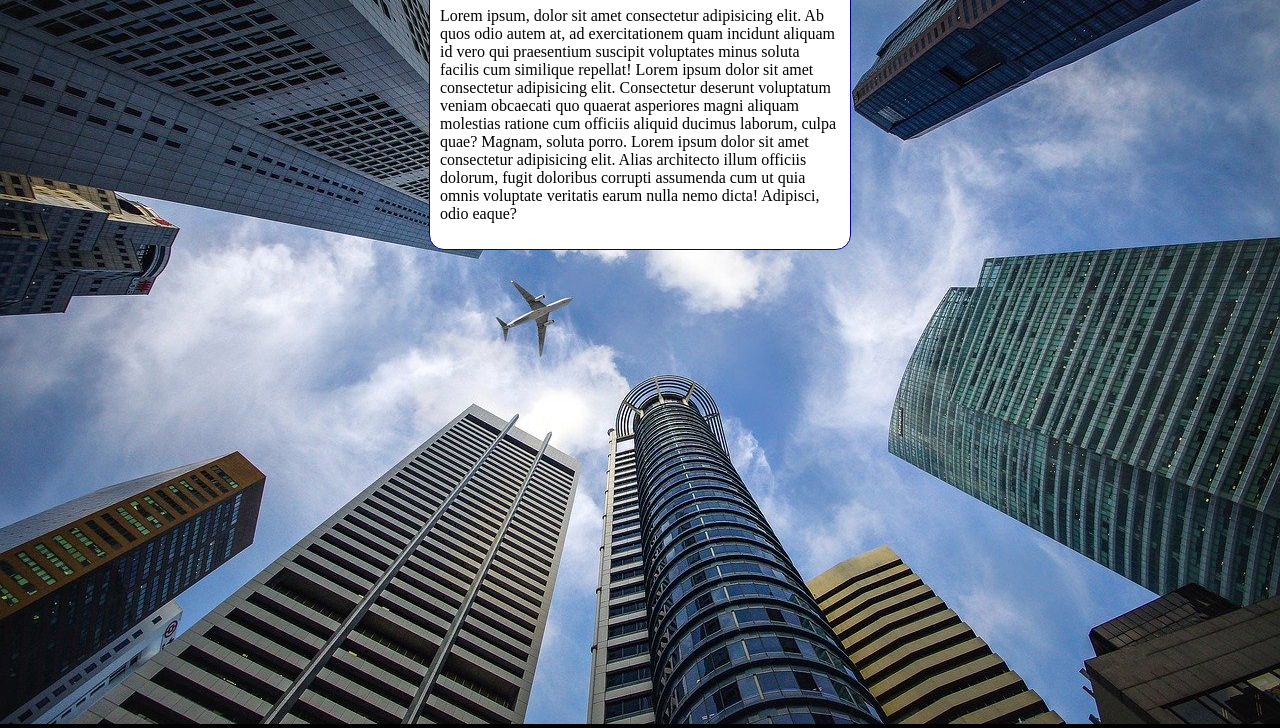
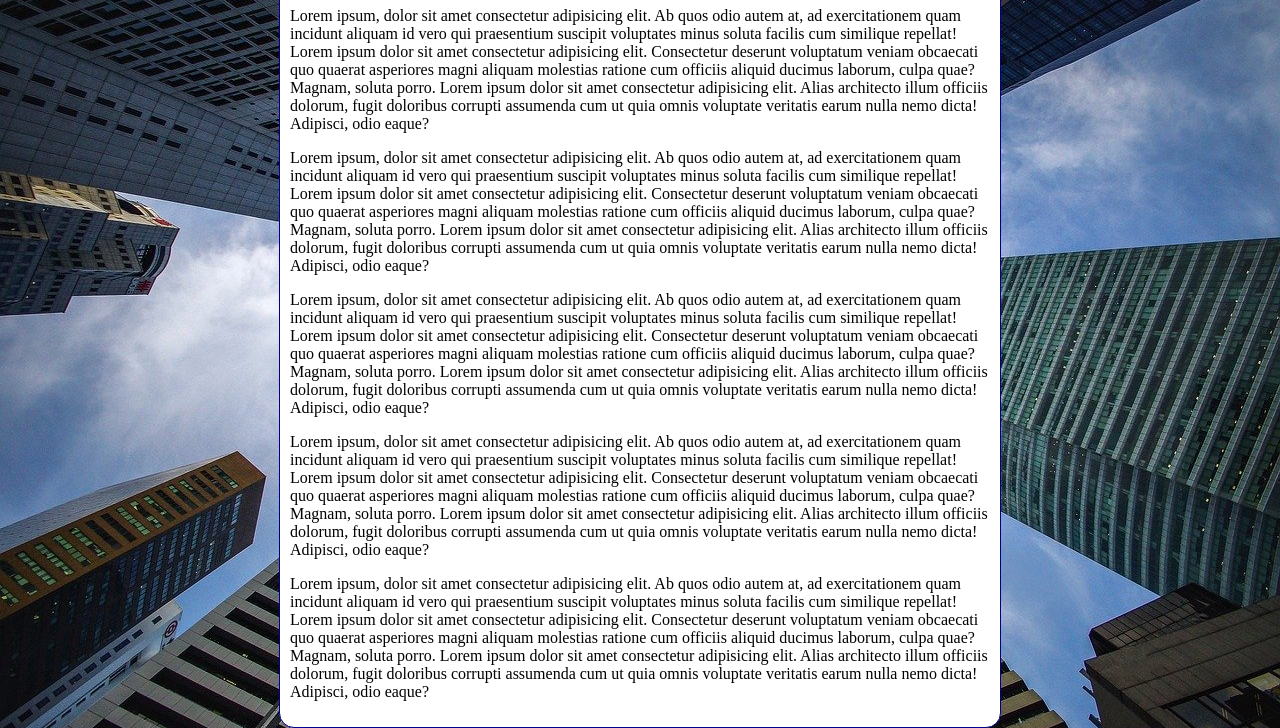
Before and after one commit to TheoVladimili/html-css, a plain HTML site: page exercicio/ex022/fundo006.html in a window 1280 px wide. Shown: the part 92-820 px from the top of the page. Drawn offline with Linux system fonts and the light colour scheme.

Commit message:
criei desafio012

```diff
--- a/exercicio/ex022/fundo006.html
+++ b/exercicio/ex022/fundo006.html
@@ -3,7 +3,7 @@
 <head>
     <meta charset="UTF-8">
     <meta name="viewport" content="width=device-width, initial-scale=1.0">
-    <title>Document</title>
+    <title>Fundo Fixo de Tela</title>
     <style>
         body{
             height: 100vh;
@@ -12,11 +12,12 @@
             background-position: center top;
             background-repeat: no-repeat;
             background-size: cover;
+            background-attachment: fixed;
         }
 
         main{
             background-color: white;
-            width: 400px;
+            max-width: 700px;
             padding: 10px;
             margin: auto;
             border: 1px solid darkblue;
@@ -28,6 +29,10 @@
     <main>
         <h1>Teste de Imagem de Fundo</h1>
         <p>Lorem ipsum, dolor sit amet consectetur adipisicing elit. Ab quos odio autem at, ad exercitationem quam incidunt aliquam id vero qui praesentium suscipit voluptates minus soluta facilis cum similique repellat! Lorem ipsum dolor sit amet consectetur adipisicing elit. Consectetur deserunt voluptatum veniam obcaecati quo quaerat asperiores magni aliquam molestias ratione cum officiis aliquid ducimus laborum, culpa quae? Magnam, soluta porro. Lorem ipsum dolor sit amet consectetur adipisicing elit. Alias architecto illum officiis dolorum, fugit doloribus corrupti assumenda cum ut quia omnis voluptate veritatis earum nulla nemo dicta! Adipisci, odio eaque?</p>
+        <p>Lorem ipsum, dolor sit amet consectetur adipisicing elit. Ab quos odio autem at, ad exercitationem quam incidunt aliquam id vero qui praesentium suscipit voluptates minus soluta facilis cum similique repellat! Lorem ipsum dolor sit amet consectetur adipisicing elit. Consectetur deserunt voluptatum veniam obcaecati quo quaerat asperiores magni aliquam molestias ratione cum officiis aliquid ducimus laborum, culpa quae? Magnam, soluta porro. Lorem ipsum dolor sit amet consectetur adipisicing elit. Alias architecto illum officiis dolorum, fugit doloribus corrupti assumenda cum ut quia omnis voluptate veritatis earum nulla nemo dicta! Adipisci, odio eaque?</p>
+        <p>Lorem ipsum, dolor sit amet consectetur adipisicing elit. Ab quos odio autem at, ad exercitationem quam incidunt aliquam id vero qui praesentium suscipit voluptates minus soluta facilis cum similique repellat! Lorem ipsum dolor sit amet consectetur adipisicing elit. Consectetur deserunt voluptatum veniam obcaecati quo quaerat asperiores magni aliquam molestias ratione cum officiis aliquid ducimus laborum, culpa quae? Magnam, soluta porro. Lorem ipsum dolor sit amet consectetur adipisicing elit. Alias architecto illum officiis dolorum, fugit doloribus corrupti assumenda cum ut quia omnis voluptate veritatis earum nulla nemo dicta! Adipisci, odio eaque?</p>
+        <p>Lorem ipsum, dolor sit amet consectetur adipisicing elit. Ab quos odio autem at, ad exercitationem quam incidunt aliquam id vero qui praesentium suscipit voluptates minus soluta facilis cum similique repellat! Lorem ipsum dolor sit amet consectetur adipisicing elit. Consectetur deserunt voluptatum veniam obcaecati quo quaerat asperiores magni aliquam molestias ratione cum officiis aliquid ducimus laborum, culpa quae? Magnam, soluta porro. Lorem ipsum dolor sit amet consectetur adipisicing elit. Alias architecto illum officiis dolorum, fugit doloribus corrupti assumenda cum ut quia omnis voluptate veritatis earum nulla nemo dicta! Adipisci, odio eaque?</p>
+        <p>Lorem ipsum, dolor sit amet consectetur adipisicing elit. Ab quos odio autem at, ad exercitationem quam incidunt aliquam id vero qui praesentium suscipit voluptates minus soluta facilis cum similique repellat! Lorem ipsum dolor sit amet consectetur adipisicing elit. Consectetur deserunt voluptatum veniam obcaecati quo quaerat asperiores magni aliquam molestias ratione cum officiis aliquid ducimus laborum, culpa quae? Magnam, soluta porro. Lorem ipsum dolor sit amet consectetur adipisicing elit. Alias architecto illum officiis dolorum, fugit doloribus corrupti assumenda cum ut quia omnis voluptate veritatis earum nulla nemo dicta! Adipisci, odio eaque?</p>
     </main>
 </body>
 </html>
```
Also changed, not shown: exercicio/desafio012/imagens/background001.jpg (added), exercicio/desafio012/imagens/background002.jpg (added).
